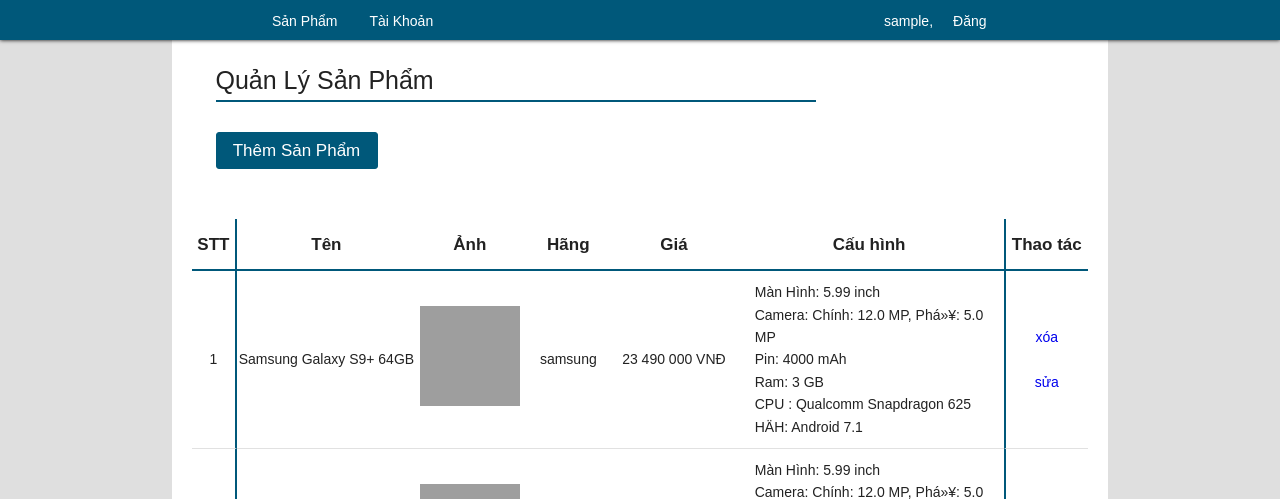
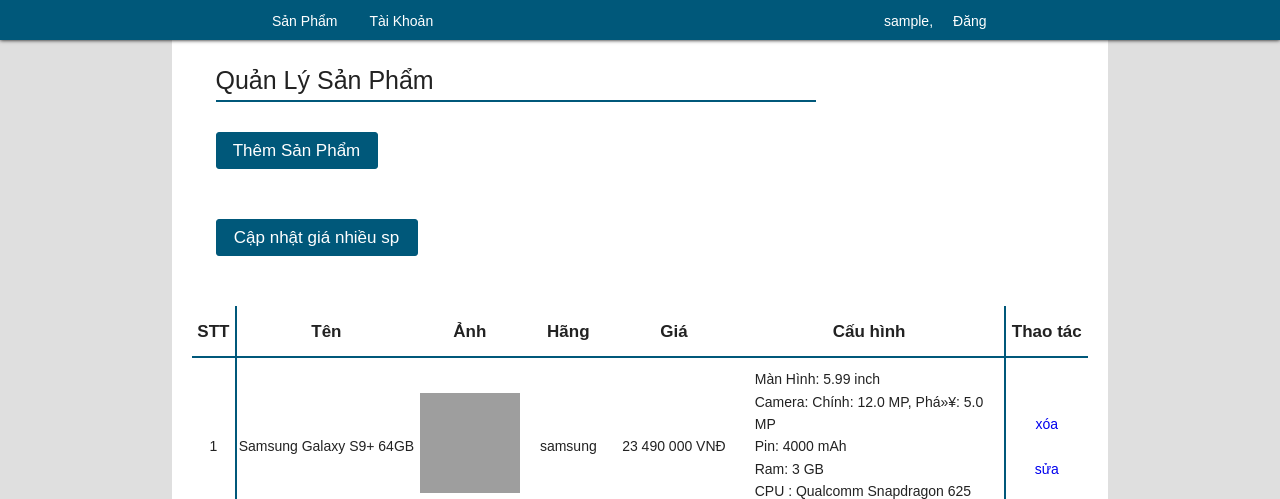
Before and after one commit to Trong08101997/wepsosanh, a PHP site: page /index.php?action=sanpham_view in a window 1280 px wide. Shown: the top 499 px of the page. Run offline with PHP 8.4, Linux system fonts and the light colour scheme; the visitor is signed in with stand-in values (Sample User, id 1); data comes from the database, SQL or seed files in the repository; grey boxes are pictures that could not be loaded.

Commit message:
cap nhat sua giá cho nhiều sản phẩm theo hãng

```diff
--- a/admin/controller/sanpham_controller.php
+++ b/admin/controller/sanpham_controller.php
@@ -107,4 +107,13 @@
 			$get->suasanpham_model_function($id, $gia);
 			header("Location: index.php?action=sanpham_view");
 		}
+
+		function suagia_nhieu_sanpham_controller_function($ten_hang, $phan_tram){
+
+			require_once "model/sanpham_model.php";
+			$get = new sanpham_model;
+			$get->suagia_nhieu_sanpham_model_function($ten_hang, $phan_tram);
+			header("Location: index.php?action=sanpham_view");
+
+		}
 	}
--- a/admin/index.php
+++ b/admin/index.php
@@ -29,6 +29,14 @@
             $id = $_POST['id'];
             $sanpham->capnhatsanpham_controller_function($id);
 
+        }elseif ($action == 'suagia_nhieu_sanpham_view') {
+            require_once 'view/suagia_nhieu_sanpham_view.php';
+
+        }elseif ($action == 'suagia_nhieu_sanpham_controller_function') {
+            $ten_hang = $_POST['hang'];
+            $phan_tram = $_POST['phan_tram'];
+            $sanpham->suagia_nhieu_sanpham_controller_function($ten_hang, $phan_tram);
+
         } elseif($action == 'xoa_product') {
             $id = $_GET['id'];
             $sanpham->xoasanpham_controller_function($id);
--- a/admin/model/sanpham_model.php
+++ b/admin/model/sanpham_model.php
@@ -50,5 +50,14 @@
 			require_once "connect_db.php";
 			mysqli_query($connect, "UPDATE products SET sp_gia = '$sp_gia' WHERE sp_id = '$id'");
 		}
+
+		function suagia_nhieu_sanpham_model_function($ten_hang, $phan_tram){
+			require_once "connect_db.php";
+			if($ten_hang == "tất cả"){
+				mysqli_query($connect, "UPDATE products SET sp_gia = sp_gia+(sp_gia*'$phan_tram'/100) ");
+			}else{
+				mysqli_query($connect, "UPDATE products SET sp_gia = sp_gia+(sp_gia*'$phan_tram'/100) WHERE sp_loai_san_pham = '$ten_hang'");
+			}
+		}
 	}
  ?>
--- a/admin/view/css/sanpham_view.css
+++ b/admin/view/css/sanpham_view.css
@@ -23,6 +23,27 @@
 }
 
 .container01 #add_product:hover {
+	background: white;
+	border: 1px #00587A solid;
+	color: black;
+}
+
+.container01 #update_price_product {
+	border: 1px #00587A solid;
+	width: 200px;
+	height: 35px;
+	font-size: 17px;
+	right: 20px;
+	line-height: 35px;
+	margin: 20px 0 50px 23.5px;
+	border-radius: 3px;
+	background: #00587A;
+	color: white;
+	/*padding-left: 40px;*/
+	text-align: center;
+}
+
+.container01 #update_price_product:hover{
 	background: white;
 	border: 1px #00587A solid;
 	color: black;
--- a/admin/view/js/script.js
+++ b/admin/view/js/script.js
@@ -9,3 +9,9 @@ $(document).ready(function () {
 		location.assign("index.php?action=themsanpham_view");
 	});
 });
+
+$(document).ready(function() {
+	$("#update_price_product").click(function () {
+		location.assign("index.php?action=suagia_nhieu_sanpham_view");
+	});
+});
--- a/admin/view/sanpham_view.php
+++ b/admin/view/sanpham_view.php
@@ -16,6 +16,10 @@
 
             <div id="add_product">
                 Thêm Sản Phẩm
+            </div>
+
+            <div id="update_price_product">
+                Cập nhật giá nhiều sp
             </div>
 
             <?php
```
Also changed, not shown: admin/view/suagia_nhieu_sanpham_view.php (added, +36 -0 lines), admin/view/js/themtaikhoan.js (line endings or trailing spaces).
